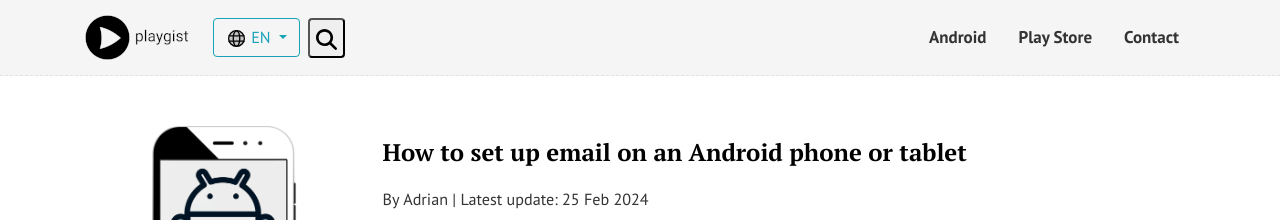
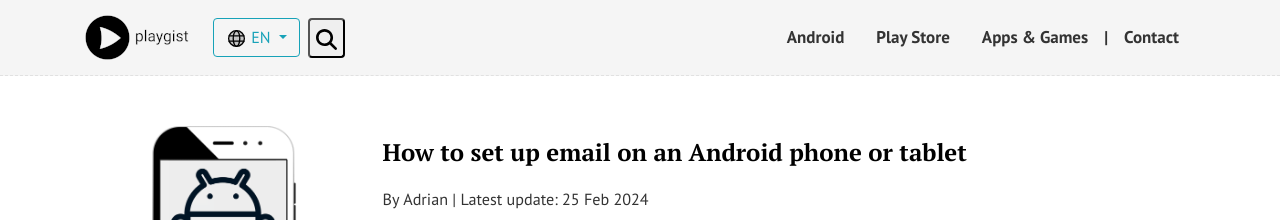
Before and after one commit to adibarbusoftlab/playgist, a Jekyll site: the page built from index.html, in a window 1280 px wide. Shown: the top 220 px of the page. Built offline with Jekyll 4.4.1, drawn with Linux system fonts in a browser that asks for light colours; the list of posts is cut into pages by our own code.

Commit message:
Add new link in main menu

```diff
--- a/_config.yml
+++ b/_config.yml
@@ -91,6 +91,9 @@
     mainTopic2:
       name: "Play Store"
       url: "/en/categories/play-store"
+    mainTopic3:
+      name: "Apps & Games"
+      url: "/en/categories/apps"
     newer_posts: "Newer Posts"
     older_posts: "Older Posts"
     searchMenuPlaceholder: "Search.."
--- a/_layouts/default.html
+++ b/_layouts/default.html
@@ -89,6 +89,11 @@
             <li class="nav-item">
               <a class="nav-link px-3" href="{{ site.baseurl }}{{ site.t[page.lang].mainTopic2.url }}">{{ site.t[page.lang].mainTopic2.name }}</a>
             </li>
+            {% if site.t[page.lang].mainTopic3 %}<li class="nav-item">
+              <a class="nav-link px-3" href="{{ site.baseurl }}{{ site.t[page.lang].mainTopic3.url }}">{{ site.t[page.lang].mainTopic3.name }}</a>
+            </li>{% endif %}
+            <li class="nav-item d-none d-md-inline">|</li>
+
             <li class="nav-item">
               <a class="nav-link px-3" href="{{ site.baseurl }}{{ site.t[page.lang].contactPage.url }}">{{ site.t[page.lang].contactPage.name }}</a>
             </li>
```
